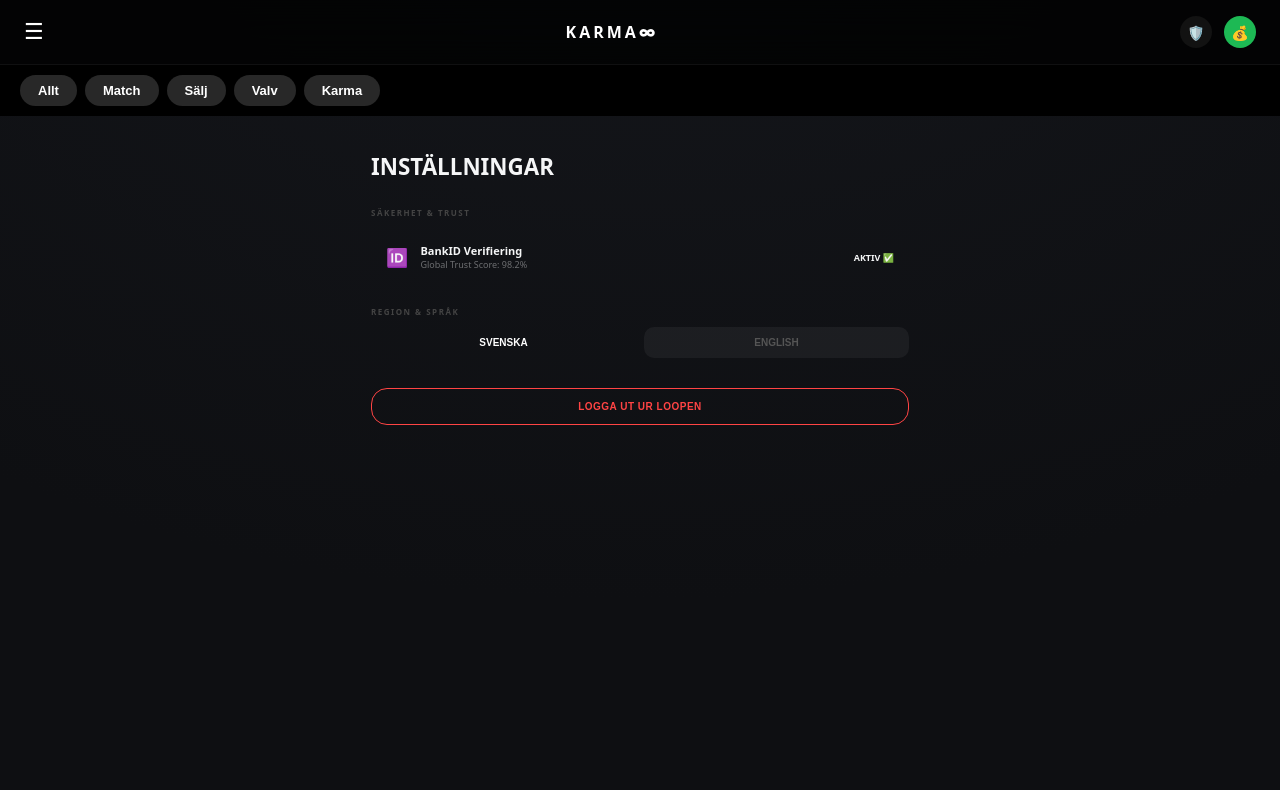
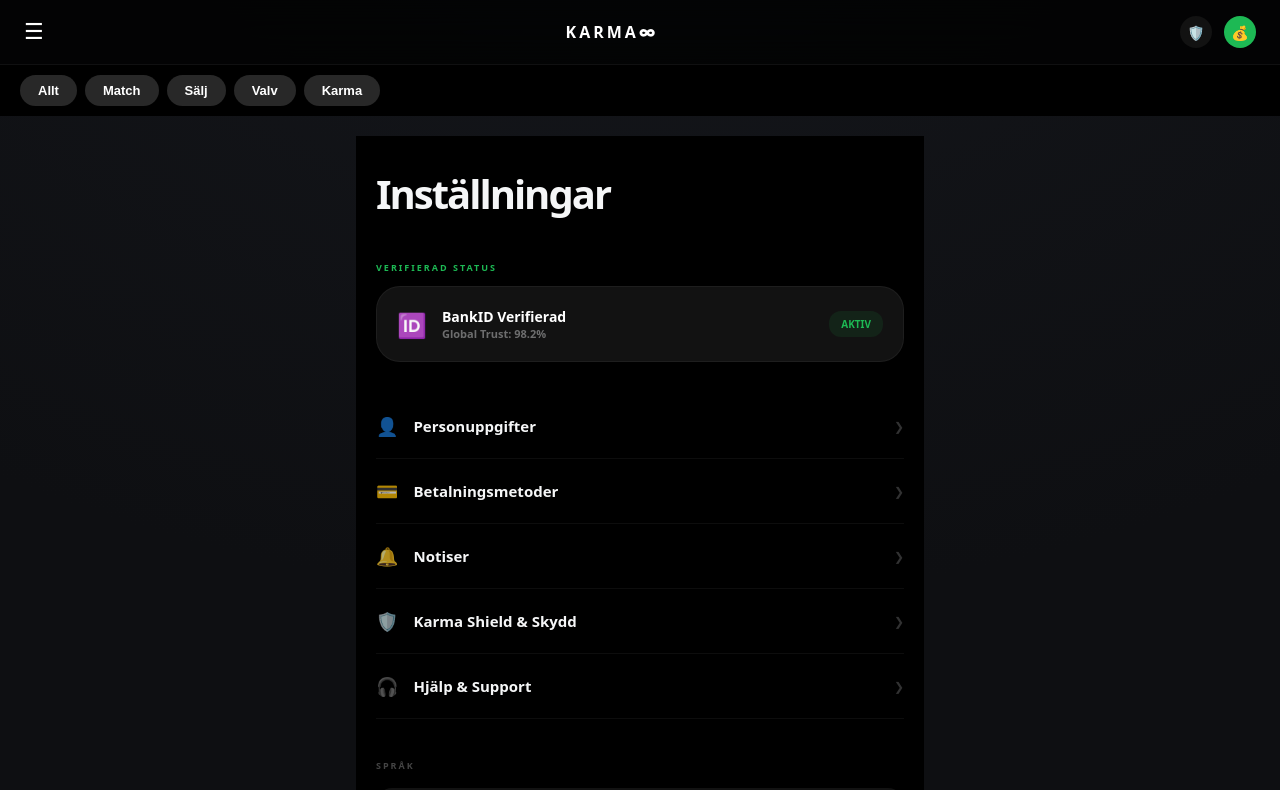
Before and after one commit to gascheckking/marketbeg-appGem, a Next.js app: page /settings in a window 1280 px wide. Shown: the top 790 px of the page. Built offline with nearby package versions, Linux system fonts and the light colour scheme.

Commit message:
Update page.tsx

```diff
--- a/app/settings/page.tsx
+++ b/app/settings/page.tsx
@@ -3,37 +3,114 @@
 import React from 'react';
 
 export default function Settings() {
+  const menuItems = [
+    { label: "Personuppgifter", icon: "👤" },
+    { label: "Betalningsmetoder", icon: "💳" },
+    { label: "Notiser", icon: "🔔" },
+    { label: "Karma Shield & Skydd", icon: "🛡️" },
+    { label: "Hjälp & Support", icon: "🎧" },
+  ];
+
   return (
-    <div className="page-wrapper" style={{ padding: '15px' }}>
-      <header style={{ marginBottom: '25px' }}>
-        <h1 style={{ fontSize: '1.4rem', fontWeight: 900, margin: 0 }}>INSTÄLLNINGAR</h1>
+    <div style={{ padding: '30px 20px', background: '#000', minHeight: '100vh' }}>
+      <header style={{ marginBottom: '40px' }}>
+        <h1 style={{ fontSize: '2.5rem', fontWeight: 900, letterSpacing: '-2px', margin: 0 }}>
+          Inställningar
+        </h1>
       </header>
 
-      <section style={{ marginBottom: '20px' }}>
-        <div style={{ fontSize: '8px', fontWeight: 900, color: '#444', letterSpacing: '1.5px', marginBottom: '10px' }}>SÄKERHET & TRUST</div>
-        <div className="glass-card" style={{ display: 'flex', justifyContent: 'space-between', alignItems: 'center', padding: '15px', borderRadius: '16px' }}>
-          <div style={{ display: 'flex', alignItems: 'center', gap: '12px' }}>
-            <div style={{ fontSize: '18px' }}>🆔</div>
+      {/* TRUST CARD - SLIM VERSION */}
+      <section style={{ marginBottom: '32px' }}>
+        <div style={{ fontSize: '9px', fontWeight: 900, color: '#1DB954', letterSpacing: '2px', marginBottom: '12px' }}>
+          VERIFIERAD STATUS
+        </div>
+        <div style={{
+          display: 'flex',
+          justifyContent: 'space-between',
+          alignItems: 'center',
+          padding: '20px',
+          background: '#121212',
+          borderRadius: '24px',
+          border: '1px solid rgba(255,255,255,0.05)'
+        }}>
+          <div style={{ display: 'flex', alignItems: 'center', gap: '15px' }}>
+            <div style={{ fontSize: '24px' }}>🆔</div>
             <div>
-              <div style={{ fontWeight: 800, fontSize: '11px' }}>BankID Verifiering</div>
-              <div style={{ fontSize: '9px', opacity: 0.4 }}>Global Trust Score: 98.2%</div>
+              <div style={{ fontWeight: 900, fontSize: '14px', color: '#fff' }}>BankID Verifierad</div>
+              <div style={{ fontSize: '11px', opacity: 0.4, fontWeight: 700 }}>Global Trust: 98.2%</div>
             </div>
           </div>
-          <span style={{ color: 'var(--neon-mint)', fontWeight: 900, fontSize: '9px' }}>AKTIV ✅</span>
+          <div style={{
+            background: 'rgba(29, 185, 84, 0.1)',
+            color: '#1DB954',
+            padding: '6px 12px',
+            borderRadius: '12px',
+            fontSize: '10px',
+            fontWeight: 900
+          }}>
+            AKTIV
+          </div>
         </div>
       </section>
 
-      <section style={{ marginBottom: '30px' }}>
-        <div style={{ fontSize: '8px', fontWeight: 900, color: '#444', letterSpacing: '1.5px', marginBottom: '10px' }}>REGION & SPRÅK</div>
-        <div style={{ display: 'flex', gap: '8px' }}>
-          <button style={{ flex: 1, background: 'var(--neon-purple)', color: '#fff', border: 'none', padding: '10px', borderRadius: '10px', fontWeight: 900, fontSize: '10px' }}>SVENSKA</button>
-          <button style={{ flex: 1, background: 'rgba(255,255,255,0.05)', color: '#555', border: '1px solid var(--border)', padding: '10px', borderRadius: '10px', fontWeight: 900, fontSize: '10px' }}>ENGLISH</button>
+      {/* MENU LIST - SPOTIFY STYLE */}
+      <section style={{ marginBottom: '40px' }}>
+        {menuItems.map((item, i) => (
+          <div
+            key={i}
+            style={{
+              display: 'flex',
+              justifyContent: 'space-between',
+              alignItems: 'center',
+              padding: '20px 0',
+              borderBottom: '1px solid rgba(255,255,255,0.05)',
+              cursor: 'pointer'
+            }}
+          >
+            <div style={{ display: 'flex', alignItems: 'center', gap: '15px' }}>
+              <span style={{ fontSize: '18px', opacity: 0.7 }}>{item.icon}</span>
+              <span style={{ fontWeight: 700, fontSize: '15px' }}>{item.label}</span>
+            </div>
+            <span style={{ opacity: 0.2, fontSize: '12px' }}>❯</span>
+          </div>
+        ))}
+      </section>
+
+      {/* LANGUAGE SELECTOR */}
+      <section style={{ marginBottom: '40px' }}>
+        <div style={{ fontSize: '9px', fontWeight: 900, color: '#444', letterSpacing: '2px', marginBottom: '16px' }}>
+          SPRÅK
+        </div>
+        <div style={{ display: 'flex', gap: '10px', background: '#121212', padding: '6px', borderRadius: '16px' }}>
+          <button style={{
+            flex: 1, background: '#fff', color: '#000', border: 'none',
+            padding: '12px', borderRadius: '12px', fontWeight: 900, fontSize: '11px'
+          }}>SVENSKA</button>
+          <button style={{
+            flex: 1, background: 'transparent', color: '#fff', border: 'none',
+            padding: '12px', borderRadius: '12px', fontWeight: 900, fontSize: '11px', opacity: 0.4
+          }}>ENGLISH</button>
         </div>
       </section>
 
-      <button className="primary-btn" style={{ background: 'transparent', border: '1px solid #ff4444', color: '#ff4444', padding: '12px', fontSize: '10px' }}>
+      <button style={{
+        width: '100%',
+        background: 'transparent',
+        border: '1px solid #ff4444',
+        color: '#ff4444',
+        padding: '18px',
+        borderRadius: '16px',
+        fontSize: '12px',
+        fontWeight: 900,
+        letterSpacing: '1px',
+        cursor: 'pointer'
+      }}>
         LOGGA UT UR LOOPEN
       </button>
+
+      <div style={{ textAlign: 'center', marginTop: '30px', fontSize: '10px', opacity: 0.2, fontWeight: 800 }}>
+        KARMA v2.0.6 (BUILD 2026)
+      </div>
     </div>
   );
 }
```
